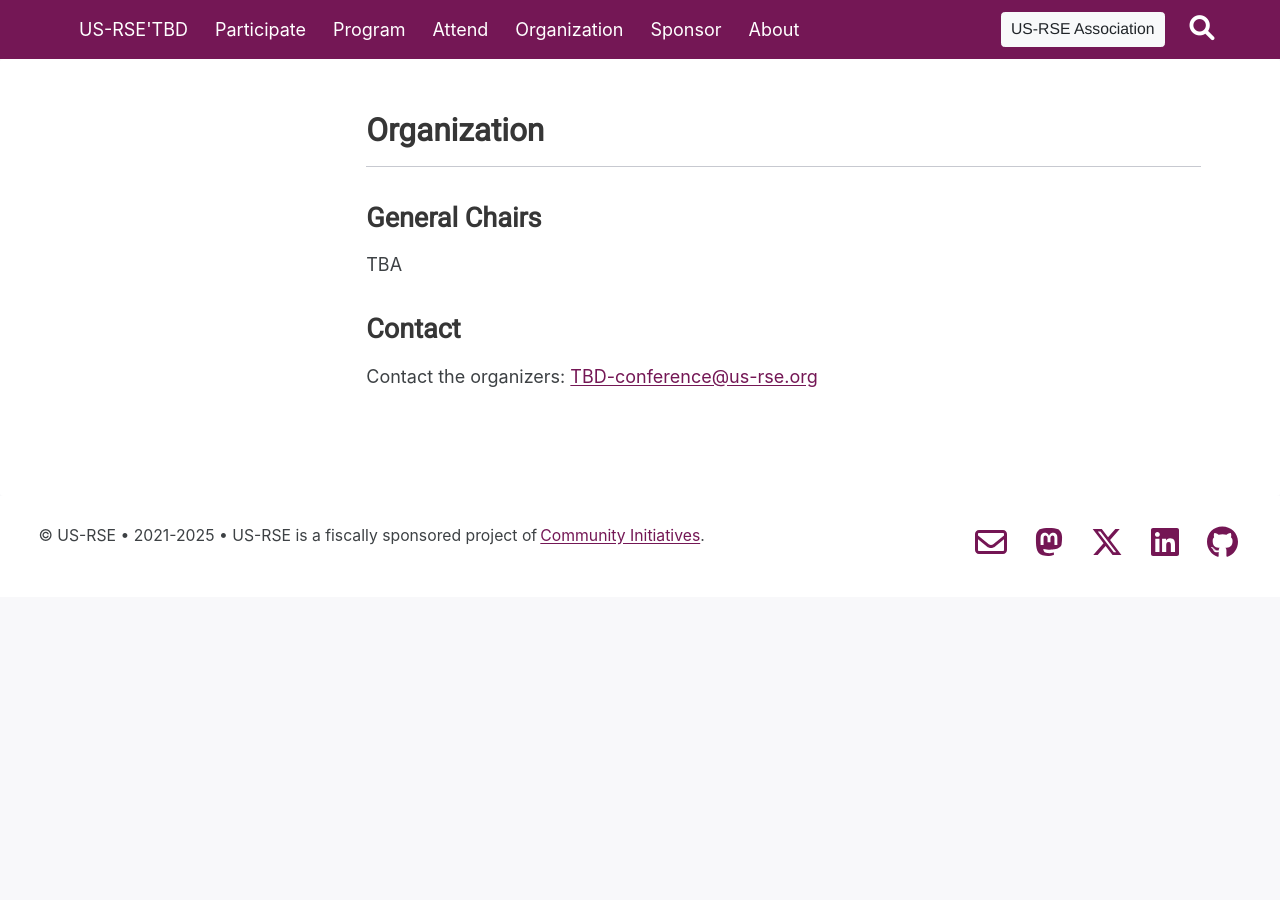
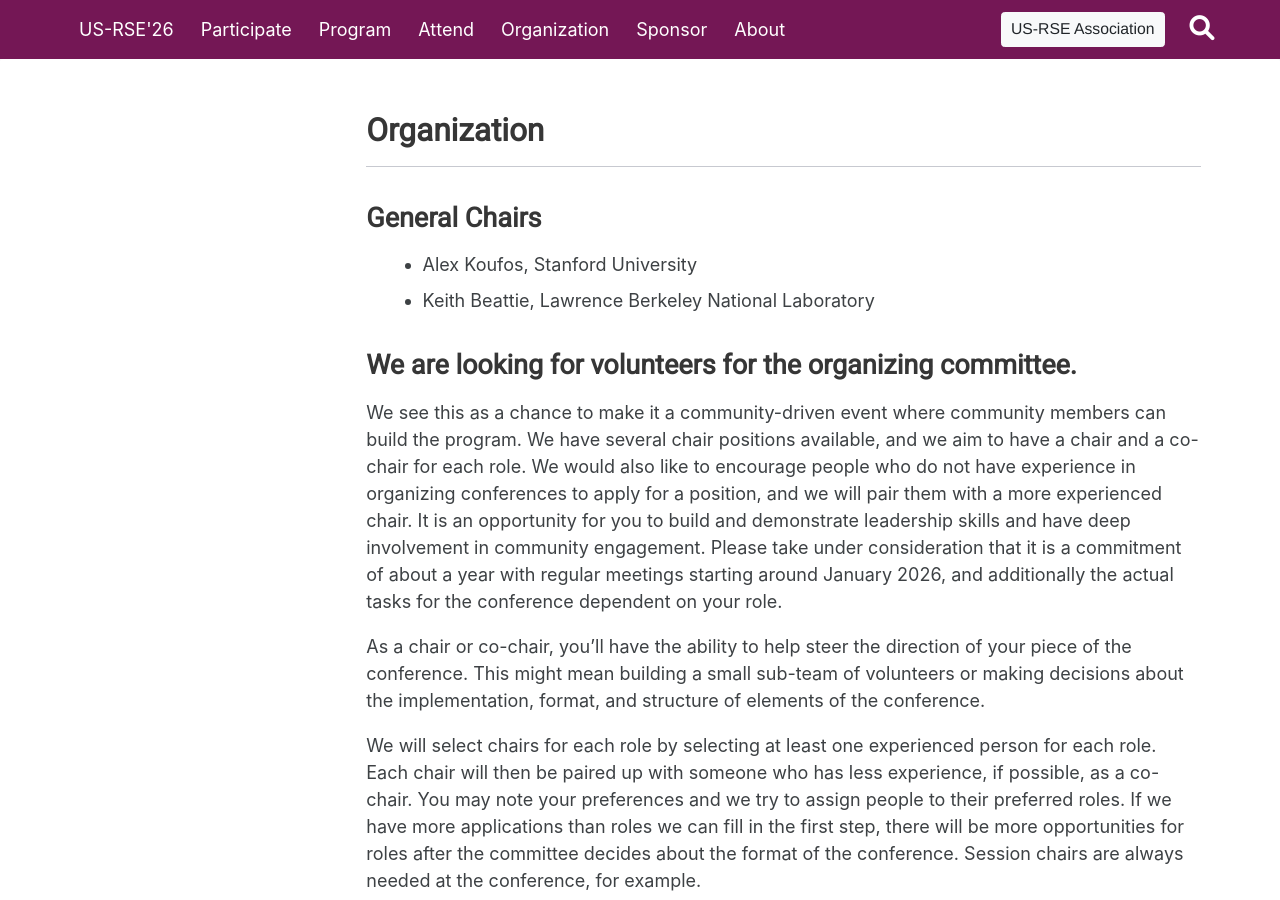
Before and after one commit to USRSE/usrse26, a Jekyll site: the page built from pages/organization/organization.md, in a window 1280 px wide and 900 px high. Built offline with Jekyll 4.4.1, drawn with Linux system fonts in a browser that asks for light colours; a style sheet for code colours, icons or effects is not loaded; some of the changed text lies outside the part shown.

Commit message:
Updates website with some USRSE'26 conference details
- Replaces all 2025 mentions with 2026
- Adds a new post announcing the 2026 conference
- Updates organization page with new roles and descriptions

```diff
--- a/_config.yml
+++ b/_config.yml
@@ -1,11 +1,11 @@
 # Site Settings
 lang: en
 
-title: US-RSE'TBD
-description: US-RSE Conference TBD
+title: US-RSE'26
+description: US-RSE Conference 2026
 
 url: "https://us-rse.org"
-baseurl: "/TBD"
+baseurl: "/usrse26"
 title-img: /assets/img/main_logo_transparent.png  # baseurl will be prepended
 twitter-img: /assets/img/main_logo_transparent.png  # url + baseurl will be prepended
 banner: /assets/img/main_logo_transparent.png
--- a/index.html
+++ b/index.html
@@ -15,13 +15,13 @@ fb-img:
 <center>
 <h1>To be continued...</h1>
 
-More information to come about US-RSE'TBD!
+More information to come about US-RSE'26!
 
 </center>
 
   <h3>But what <i>is</i> an RSE?</h3>
 
-  <p>We like an inclusive definition of Research Software Engineers (RSEs) to encompass those who regularly use expertise in programming to advance research.
+  <p>We like a wide definition of Research Software Engineers (RSEs) to encompass those who regularly use expertise in programming to advance research.
   This includes researchers who spend a significant amount of time programming, full-time software engineers writing code to solve research problems,
   and those somewhere in-between. We aspire to apply the skills and practices of software development to research to create more robust,
   manageable, and sustainable research software.
@@ -36,7 +36,7 @@ More information to come about US-RSE'TBD!
 
   <h3> Have questions? </h3>
   <p>
-  Contact the organizers at <a href="mailto:TBD-conference@us-rse.org">TBD-conference@us-rse.org</a>.
+  Contact the organizers at <a href="mailto:usrse26-conference@us-rse.org">usrse26-conference@us-rse.org</a>.
   </p>
 
 </div>
--- a/pages/organization/organization.md
+++ b/pages/organization/organization.md
@@ -9,9 +9,68 @@ set_last_modified: true
 
 ### General Chairs
 
-TBA
+- Alex Koufos, Stanford University
+- Keith Beattie, Lawrence Berkeley National Laboratory
 
+### We are looking for volunteers for the organizing committee.
+
+We see this as a chance to make it a community-driven event where community members can build the program.
+We have several chair positions available, and we aim to have a chair and a co-chair for each role.
+We would also like to encourage people who do not have experience in organizing conferences to apply for a position, and we will pair them with a more experienced chair.
+It is an opportunity for you to build and demonstrate leadership skills and have deep involvement in community engagement.
+Please take under consideration that it is a commitment of about a year with regular meetings starting around January 2026, and additionally the actual tasks for the conference dependent on your role.
+
+As a chair or co-chair, you’ll have the ability to help steer the direction of your piece of the conference.
+This might mean building a small sub-team of volunteers or making decisions about the implementation, format, and structure of elements of the conference.
+
+We will select chairs for each role by selecting at least one experienced person for each role.
+Each chair will then be paired up with someone who has less experience, if possible, as a co-chair.
+You may note your preferences and we try to assign people to their preferred roles.
+If we have more applications than roles we can fill in the first step, there will be more opportunities for roles after the committee decides about the format of the conference.
+Session chairs are always needed at the conference, for example.
+
+----------------
+
+<div class="alert alert-info" role="alert">
+  <h4 class="alert-heading">Interested in volunteering?</h4>
+  <p>Please fill out this <a href="https://forms.gle/Rt1usiy55EcmfDJeA" target="_blank">form</a></p>
+</div>
+
+----------------
+
+### Roles
+
+#### Technical Chairs
+
+In this role you are responsible for the implementation of the overall technical program with creating an EasyChair instance for submissions, for assigning reviewers to the submissions, creating a schedule and co-defining the format of the conference.
+For example, whether there will be a poster session, what a submission should look like.
+
+#### Communications Chairs
+
+In this role you take care of the extensive communication requirements around the conference with sending emails to potential participants, sponsors, email lists, tweeting etc.
+May also include updating the web page.
+
+#### Sponsorship Chairs
+
+In this role you create a sponsor prospectus and contact sponsors.
+
+#### Logistics Chairs
+
+In this role you are responsible for logistics relating to local arrangements, travel information, hotel blocks, catering, etc.
+Being local to the conference is not required but would be a plus.
+
+#### Student Program Chairs
+
+In this role you apply for student funding and organize a mentor program or similar for the conference.
+
+#### Community Engagement Chairs
+
+In this role you create forms and text for emails for the conference with inclusive language and look at possibilities to make the conference as inclusive as possible.
+
+----------------
+
+Please don't hesitate to reach out with any questions via email [usrse26-conference@us-rse.org](mailto:usrse26-conference@us-rse.org) or Slack.
 
 ### Contact
 
-Contact the organizers: [TBD-conference@us-rse.org](mailto:TBD-conference@us-rse.org)
+Contact the organizers: [usrse26-conference@us-rse.org](mailto:usrse26-conference@us-rse.org)
```
Also changed, not shown: CONTRIBUTING.md (+19 -17 lines), _posts/2025-10-06-usrse26.md (renamed from _posts/2024-09-24-tbd.md, +4 -4 lines), pages/about/about.md (+23 -31 lines), pages/organization/general.md (+2 -2 lines), .circleci/README.md, .circleci/config.yml, README.md, 2 other files.
